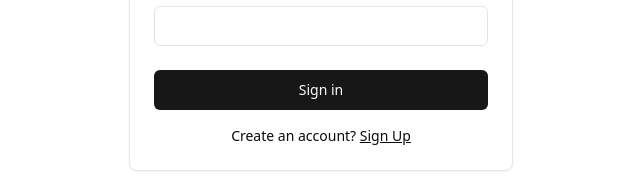
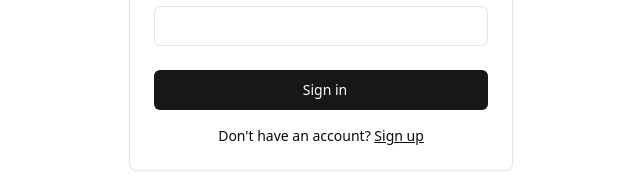
Before and after one commit to developer-mohitsoni/E-Book-Project, a React (Vite) app in the folder elib-dashboard/: page /auth/login in a window 1280 px wide. Shown: the part 415-611 px from the top of the page, without its empty margins (319-959 px from the left). Built offline with nearby package versions, Linux system fonts and the light colour scheme.

Commit message:
persist access token in localstorage using zustand

```diff
--- a/elib-dashboard/package.json
+++ b/elib-dashboard/package.json
@@ -27,7 +27,8 @@
     "react-router-dom": "^6.26.1",
     "sort-by": "^1.2.0",
     "tailwind-merge": "^2.5.2",
-    "tailwindcss-animate": "^1.0.7"
+    "tailwindcss-animate": "^1.0.7",
+    "zustand": "^4.5.5"
   },
   "devDependencies": {
     "@eslint/js": "^9.9.0",
--- a/elib-dashboard/src/http/api.ts
+++ b/elib-dashboard/src/http/api.ts
@@ -1,4 +1,5 @@
 import { config } from "@/config/config";
+import useTokenStore from "@/store";
 import axios from "axios";
 
 const api = axios.create({
@@ -8,10 +9,11 @@ const api = axios.create({
   },
 });
 
-export const login = async (data: { email: string; password: string }) => {
-  return api.post("/api/users/login", data);
-};
+export const login = async (data: { email: string; password: string }) =>
+  api.post("/api/users/login", data);
 
-export const register = async(data: {name: string; email: string; password: string}) =>{
-  return api.post("/api/users/register", data);
-}
+export const register = async (data: {
+  name: string;
+  email: string;
+  password: string;
+}) => api.post("/api/users/register", data);
--- a/elib-dashboard/src/pages/LoginPage.tsx
+++ b/elib-dashboard/src/pages/LoginPage.tsx
@@ -10,30 +10,30 @@ import {
 import { Input } from "@/components/ui/input";
 import { Label } from "@/components/ui/label";
 import { login } from "@/http/api";
+import useTokenStore from "@/store";
 import { useMutation } from "@tanstack/react-query";
-import { Loader } from "lucide-react";
+import { LoaderCircle } from "lucide-react";
 import { useRef } from "react";
 import { Link, useNavigate } from "react-router-dom";
 
 const LoginPage = () => {
   const navigate = useNavigate();
+  const setToken = useTokenStore((state) => state.setToken);
+
   const emailRef = useRef<HTMLInputElement>(null);
   const passwordRef = useRef<HTMLInputElement>(null);
 
   const mutation = useMutation({
     mutationFn: login,
-    onSuccess: () => {
-      console.log("Login Successful");
-
+    onSuccess: (response) => {
+      setToken(response.data.accessToken);
       navigate("/dashboard/home");
     },
   });
 
   const handleLoginSubmit = () => {
-    // This will give me my value that we are enter on input form login box
     const email = emailRef.current?.value;
     const password = passwordRef.current?.value;
-
     console.log("data", { email, password });
 
     if (!email || !password) {
@@ -42,14 +42,13 @@ const LoginPage = () => {
 
     mutation.mutate({ email, password });
   };
-
   return (
     <section className="flex justify-center items-center h-screen">
       <Card className="w-full max-w-sm">
         <CardHeader>
           <CardTitle className="text-2xl">Login</CardTitle>
           <CardDescription>
-            Enter your email below to login to your account. <br/>
+            Enter your email below to login to your account. <br />
             {mutation.isError && (
               <span className="text-red-500 text-sm">
                 {"Something went wrong"}
@@ -76,20 +75,19 @@ const LoginPage = () => {
         <CardFooter>
           <div className="w-full">
             <Button
-              className="w-full flex gap-4"
               onClick={handleLoginSubmit}
+              className="w-full"
               disabled={mutation.isPending}
             >
-              <span>Sign in</span>
-              {mutation.isPending && (
-                <Loader className={mutation.isPending ? "animate-spin" : ""} />
-              )}
+              {mutation.isPending && <LoaderCircle className="animate-spin" />}
+
+              <span className="ml-2">Sign in</span>
             </Button>
 
             <div className="mt-4 text-center text-sm">
-              Create an account?{" "}
+              Don't have an account?{" "}
               <Link to={"/auth/register"} className="underline">
-                Sign Up
+                Sign up
               </Link>
             </div>
           </div>
--- /dev/null
+++ b/elib-dashboard/src/store.ts
@@ -0,0 +1,21 @@
+import { create } from "zustand";
+import { devtools, persist } from "zustand/middleware";
+
+export interface TokenStore {
+  token: string;
+  setToken: (data: string) => void;
+}
+
+const useTokenStore = create<TokenStore>()(
+  devtools(
+    persist(
+      (set) => ({
+        token: "",
+        setToken: (data: string) => set(() => ({ token: data })),
+      }),
+      { name: "token-store" }
+    )
+  )
+);
+
+export default useTokenStore;
```
Also changed, not shown: 1 other file (tests, documents, lock files or other folders).
